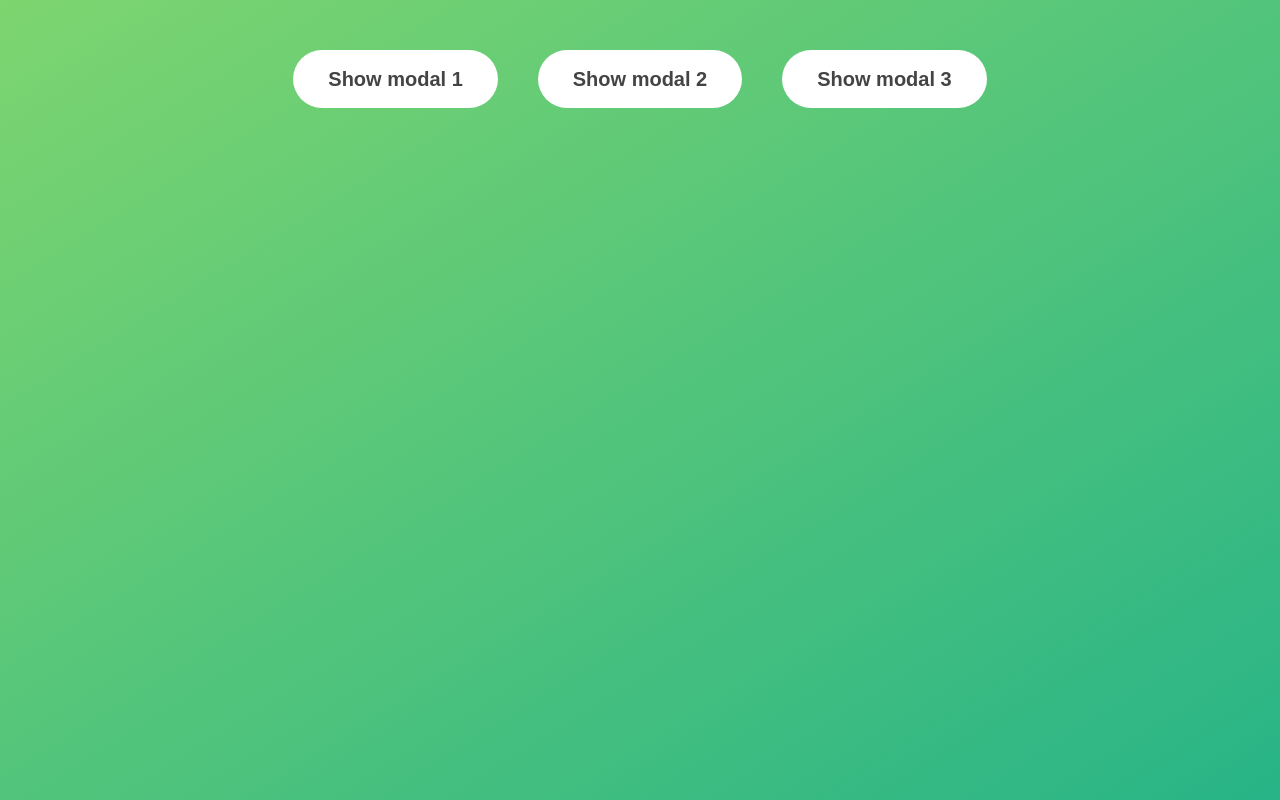
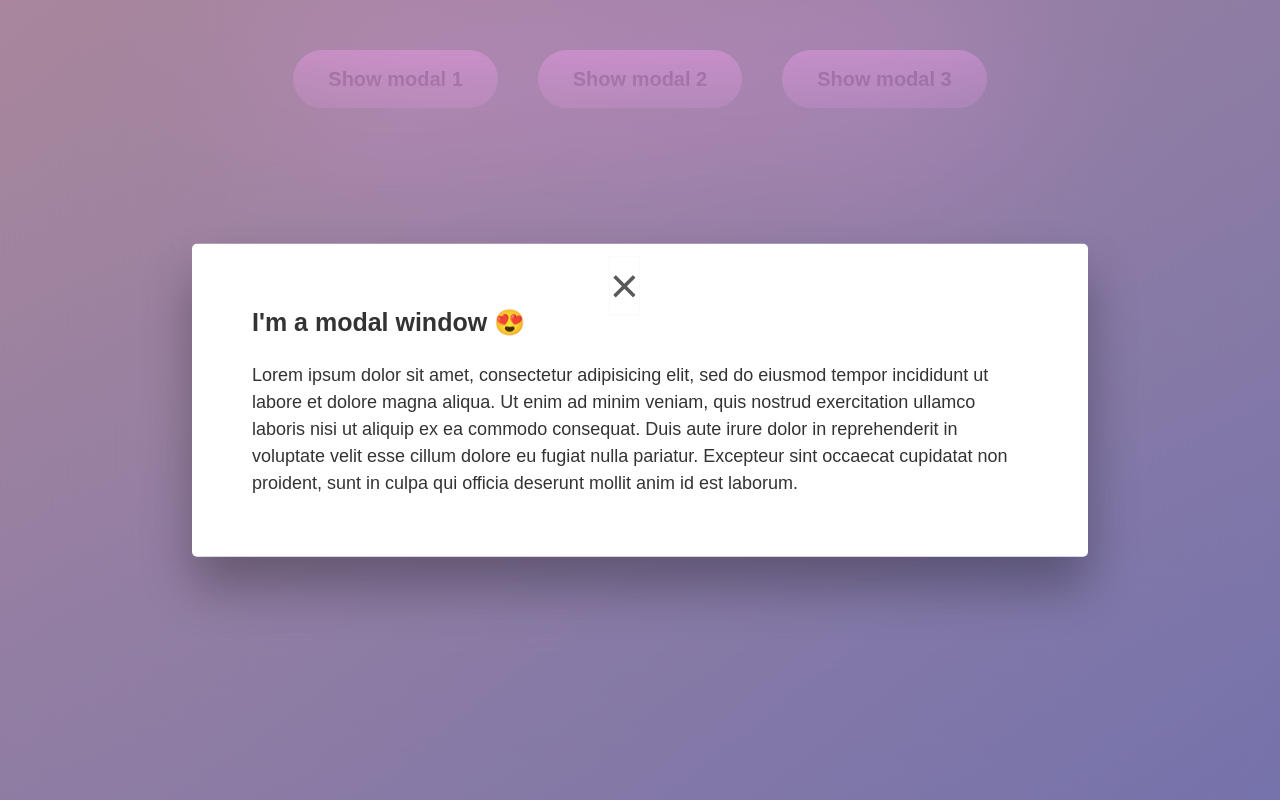
Before and after one commit to Aladin-mf/js, a plain HTML site: page 06-Modal/starter/index.html in a window 1280 px wide. Both pictures are taken after a click on the button "Show modal 1". Drawn offline with Linux system fonts and the light colour scheme.

Commit message:
modal project

```diff
--- a/06-Modal/starter/script.js
+++ b/06-Modal/starter/script.js
@@ -1 +1,35 @@
 'use strict';
+const modal = document.querySelector(`.modal`)
+
+const overlay = document.querySelector(`.overlay`);
+
+const btnCloseModal = document.querySelector(`.close-modal`);
+
+const btnOpenModal = document.querySelectorAll(`.show-modal`);
+
+const dismissModal=function(){
+
+modal.classList.add(`hidden`);
+overlay.classList.add(`hidden`);
+}
+
+const openModal=function(){
+
+modal.classList.remove(`hidden`);
+overlay.classList.remove(`hidden`);
+}
+
+
+
+for(let i =0; i<btnOpenModal.length; i++)btnOpenModal[i].addEventListener(`click`,  openModal);
+
+btnCloseModal.addEventListener(`click`,dismissModal)
+
+overlay.addEventListener(`click`,dismissModal)
+
+document.addEventListener(`keydown`,function(e){
+  console.log(e.key);
+  if (e.key === ` ` && !modal.classList.contains(`hidden`)) {
+      dismissModal()
+  }
+})
--- a/06-Modal/starter/style.css
+++ b/06-Modal/starter/style.css
@@ -36,11 +36,11 @@ body {
 .close-modal {
   position: absolute;
   top: 1.2rem;
-  right: 2rem;
+  right: 50%;
   font-size: 5rem;
-  color: #333;
+  color: rgba(0, 0, 0,0.65);
   cursor: pointer;
-  border: none;
+  border:1px dotted whitesmoke;
   background: none;
 }
 
@@ -56,7 +56,7 @@ p {
 /* -------------------------- */
 /* CLASSES TO MAKE MODAL WORK */
 .hidden {
-  display: none;
+  display:none;
 }
 
 .modal {
@@ -75,11 +75,11 @@ p {
 
 .overlay {
   position: absolute;
-  top: 0;
+  top:0;
   left: 0;
   width: 100%;
   height: 100%;
-  background-color: rgba(0, 0, 0, 0.6);
-  backdrop-filter: blur(3px);
+  background-color: #f800ec5d;
+  backdrop-filter: blur(99px);
   z-index: 5;
 }
```
